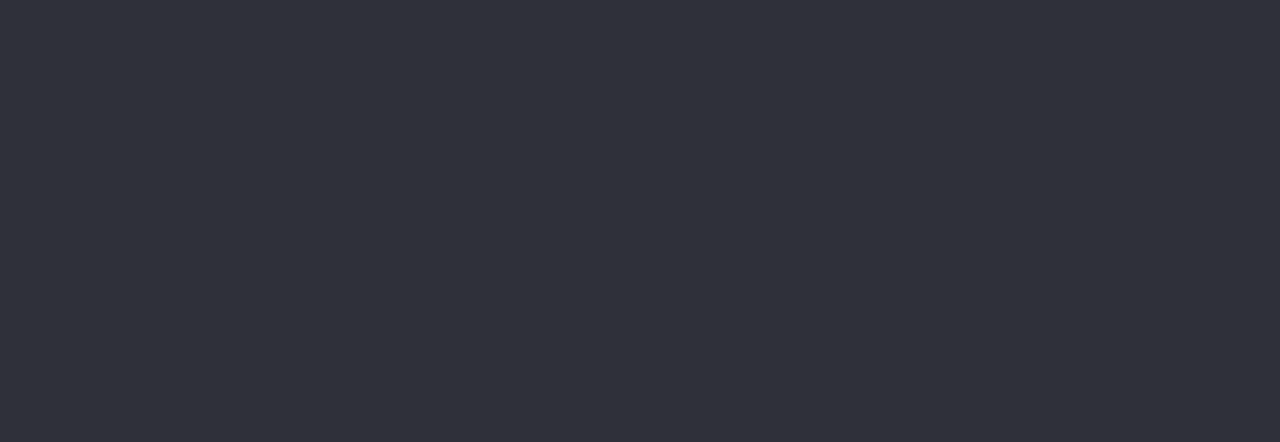
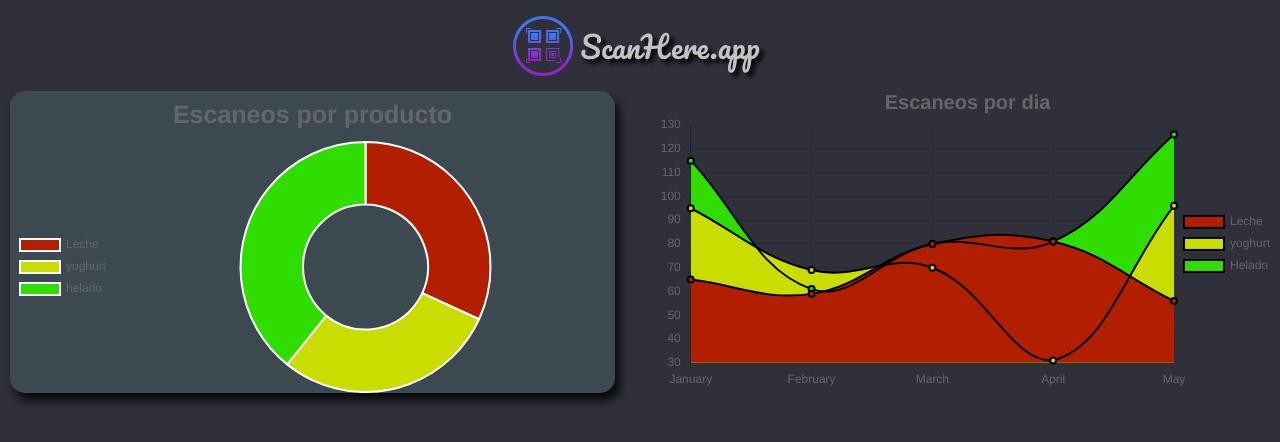
Before and after one commit to LeMarblue/ToolchainScanHereApp, a React (Create React App) app: page /admin in a window 1280 px wide. Shown: the top 442 px of the page. Built offline with nearby package versions, Linux system fonts and the light colour scheme.

Commit message:
basic charts working

```diff
--- a/package.json
+++ b/package.json
@@ -7,6 +7,8 @@
     "@testing-library/react": "^9.5.0",
     "@testing-library/user-event": "^7.2.1",
     "bootstrap": "^4.5.0",
+    "chart.js": "^2.9.3",
+    "node-sass": "^4.14.1",
     "react": "^16.13.1",
     "react-bootstrap": "^1.0.1",
     "react-chartjs-2": "^2.9.0",
--- a/src/App.js
+++ b/src/App.js
@@ -8,6 +8,8 @@ import 'bootstrap/dist/css/bootstrap.min.css'
 // import Login from './Components/Login'
 import Home from './pages/Home'
 import Login from './pages/Login'
+import Admin from './pages/Admin'
+import DankMemes from "./Components/AreaChart";
 
 function App () {
   return (
@@ -23,6 +25,9 @@ function App () {
           {/* <Route exact path='/sigin'>
             <SigIn />
           </Route> */}
+          <Route exact path='/admin'>
+            <Admin />
+          </Route>
         </Switch>
       </div>
     </Router>
--- /dev/null
+++ b/src/Components/AreaChart/index.js
@@ -0,0 +1,80 @@
+// import React, { Component, useState,useEffect } from 'react'
+// import {Line} from 'react-chartjs-2'
+
+// const Dankmemes = () => {
+//   const [chartData, setChartData] = useState({})
+
+//   const chart = () => {
+//     setChartData({
+//       labels: ['lunes','martes', ' miercoles','jueves', 'viernes'],
+//       datasets:[
+//         {
+//           label: 'nivel de anchura',
+//           data: [32,23,45,45,67 ],
+//           backgroundColor: [
+//             'rba(75,192,192,0.6)'
+//           ],
+//           borderWidth: 4
+//         }
+//       ]
+//     })
+//   }
+
+//   useEffect(() => {
+//     chart()
+//   }, [])
+
+//   return(
+//     <div className="App">
+//       <h1>
+//         Dankmemes
+//       </h1>
+//       <div>
+//         <Line data={chartData}/>
+//       </div>
+//     </div>
+//   )
+// }
+
+// export default Dankmemes
+
+
+// import React from 'react';
+// import {Bar} from 'react-chartjs-2';
+
+// const state = {
+//   labels: ['January', 'February', 'March',
+//            'April', 'May'],
+//   datasets: [
+//     {
+//       label: 'Rainfall',
+//       backgroundColor: 'rgba(75,192,192,1)',
+//       borderColor: 'rgba(0,0,0,1)',
+//       borderWidth: 2,
+//       data: [65, 59, 80, 81, 56]
+//     }
+//   ]
+// }
+
+// export default class App extends React.Component {
+//   render() {
+//     return (
+//       <div>
+//         <Bar
+//           data={state}
+//           options={{
+//             title:{
+//               display:true,
+//               text:'Average Rainfall per month',
+//               fontSize:20
+//             },
+//             legend:{
+//               display:true,
+//               position:'right'
+//             }
+//           }}
+//         />
+//       </div>
+//     );
+//   }
+// }
--- /dev/null
+++ b/src/Components/DougnutChart/index.js
@@ -0,0 +1,88 @@
+import React from 'react';
+import {Pie, Doughnut} from 'react-chartjs-2';
+import { CountScans } from '../../services/admin'
+
+const state = {
+  labels: ['Leche', 'yoghurt', 'helado'],
+  datasets: [
+    {
+      label: 'Productos',
+      backgroundColor: [
+        '#B21F00',
+        '#C9DE00',
+        '#2FDE00',
+      ],
+      hoverBackgroundColor: [
+      '#501800',
+      '#4B5000',
+      '#175000',
+      ],
+      data: [65, 59, 80]
+    }
+  ]
+}
+
+export default class DoughnutChart extends React.Component {
+  // constructor (props) {
+  //   super(props)
+  //   this.state = {
+  //     scans: []
+  //   }
+  //   this._renderScans = this._renderScans.bind(this)
+  // }
+
+  // async componentDidMount () {
+  //   try {
+  //     //const token = window.localStorage.getItem('authToken')
+  //     id="5ed9c6182b2fde4d3083caa5"
+  //     const response = await CountScans(id)
+  //     const dataResponse = await response.json()
+  //     console.log(dataResponse.data.scans)
+  //     this.setState({
+  //       scans: dataResponse.data.scans
+  //     })
+  //   } catch (error) {
+  //     console.log('Error', error)
+  //   }
+  // }
+
+
+  // _renderPosts () {
+  //   const { posts } = this.state
+  //   return posts.map(({ _id, category, title, description, author, publication_date, estimated_time, image }) => (
+  //     <Post
+  //       key={_id}
+  //       id={_id}
+  //       category={category}
+  //       title={title}
+  //       description={description}
+  //       author={author}
+  //       publication_date={publication_date}
+  //       estimated_time={estimated_time}
+  //       image={image}
+  //     />
+  //   ))
+  // }
+
+
+  render() {
+    return (
+      <div>
+        <Doughnut
+          data={state}
+          options={{
+            title:{
+              display:true,
+              text:'Escaneos por producto',
+              fontSize:25
+            },
+            legend:{
+              display:true,
+              position:'left'
+            }
+          }}
+        />
+      </div>
+    );
+  }
+}
--- /dev/null
+++ b/src/Components/Mix/index.js
@@ -0,0 +1,52 @@
+import React from 'react';
+import {Line} from 'react-chartjs-2';
+
+const state = {
+  labels: ['January', 'February', 'March',
+           'April', 'May'],
+  datasets: [
+    {
+      label: 'Leche',
+      backgroundColor: '#B21F00',
+      borderColor: 'rgba(0,0,0,1)',
+      borderWidth: 2,
+      data: [65, 59, 80, 81, 56]
+    },{
+      label: 'yoghurt',
+      backgroundColor: '#C9DE00',
+      borderColor: 'rgba(1,0,0,1)',
+      borderWidth: 2,
+      data: [95, 69, 70, 31, 96]
+    },{
+      label: 'Helado',
+      backgroundColor: '#2FDE00',
+      borderColor: 'rgba(1,0,0,1)',
+      borderWidth: 2,
+      data: [115, 61, 80, 81, 126]
+    }
+  ]
+}
+
+export default class MixedChart extends React.Component {
+  render() {
+    return (
+      <div>
+        {/* <h2>Escaneos por dia</h2> */}
+        <Line
+          data={state}
+          options={{
+            title:{
+              display:true,
+              text:'Escaneos por dia',
+              fontSize:20
+            },
+            legend:{
+              display:true,
+              position:'right'
+            }
+          }}
+        />
+      </div>
+    );
+  }
+}
--- /dev/null
+++ b/src/pages/Admin/Admin.scss
@@ -0,0 +1,18 @@
+body{
+  background-color: #2F303A;
+}
+.card{
+  border: none;
+  background-color: #2F303A;
+}
+#dougnut {
+  // width: 475.63px;
+  // height: 225.26px;
+  // left: -7.64px;
+  // top: 172.74px;
+  margin: 10px;
+  margin-bottom: 10px ;
+  background: #3D4950;
+  box-shadow: 5px 8px 10px rgba(0, 0, 0, 0.8);
+  border-radius: 15px;
+}
--- /dev/null
+++ b/src/pages/Admin/index.js
@@ -0,0 +1,29 @@
+import Header from '../../Components/Header'
+import React from 'react';
+import Dougnut from '../../Components/DougnutChart'
+import Mixed from '../../Components/Mix'
+import './Admin.scss'
+
+
+export default class Admin extends React.Component {
+
+  render() {
+    return (
+      <div>
+        <Header/>
+        <div className='row'>
+          <div className='col-lg-6 col-md-12'>
+            <div className="card ">
+              <div id="dougnut">
+              <Dougnut/>
+              </div>
+            </div>
+          </div>
+          <div className='col-lg-6 col-md-12'>
+            <Mixed/>
+          </div>
+        </div>
+      </div>
+    );
+  }
+}
--- a/src/pages/Home/Home.css
+++ b/src/pages/Home/Home.css
@@ -1,7 +1,7 @@
-* {
+/* * {
   background-color: #2F303A;
   color: white;
-}
+} */
 
 .img {
 
--- /dev/null
+++ b/src/services/admin.js
@@ -0,0 +1,52 @@
+const URL_BASE = 'localhost:8082/'
+
+//function CountScans (id, token) {
+function CountScans (id) {
+  console.log('GET Scans!!!!!')
+  console.log(id)
+  const URL = `${URL_BASE}querys/countScansByProduct/${id}`
+  const options = {
+    method: 'GET',
+    headers: {
+      'Content-Type': 'application/json',
+      //Authorization: token
+    },
+    mode: 'cors'
+  }
+  return window.fetch(URL, options)
+}
+
+function GetPosts (token) {
+  const URL_BASE = 'https://api-medium.mybluemix.net/'
+  console.log('GET POSTS')
+  const URL = `${URL_BASE}posts`
+  const options = {
+    method: 'GET',
+    // body: JSON.stringify(data),
+    headers: {
+      'Content-Type': 'application/json',
+      Authorization: token
+    },
+    mode: 'cors'
+  }
+  return window.fetch(URL, options)
+}
+
+function createPost (dataPost, token) {
+  const URL = `${URL_BASE}posts`
+  const options = {
+    method: 'POST',
+    body: JSON.stringify(dataPost),
+    headers: {
+      'Content-Type': 'application/json',
+      Authorization: token
+    },
+    mode: 'cors'
+  }
+  return window.fetch(URL, options)
+}
+
+export {
+  GetPosts,
+  CountScans,
+  createPost }
```
Also changed, not shown: src/Components/BarChart/index.js (added, +46 -0 lines), 1 other file (tests, documents, lock files or other folders).
